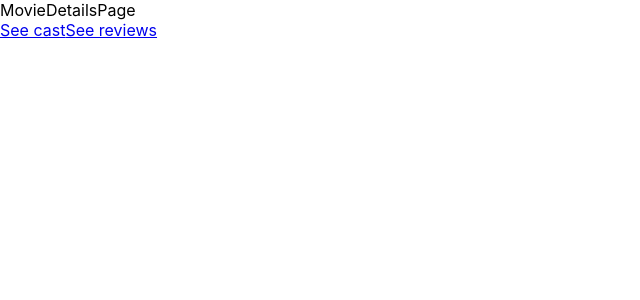
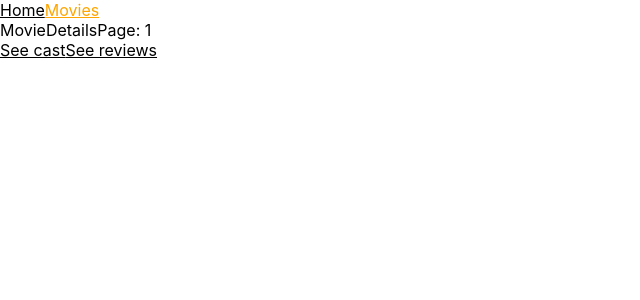
Before and after one commit to rafalszewczyk890/goit-react-hw-05-movies, a React (Create React App) app: page /movies/1 in a window 1280 px wide. Shown: the top 300 px of the page, without its empty margins (0-640 px from the left). Built offline with nearby package versions, Linux system fonts and the light colour scheme.

Commit message:
Trending movies implemented

```diff
--- a/package.json
+++ b/package.json
@@ -7,10 +7,12 @@
     "@testing-library/jest-dom": "^5.16.3",
     "@testing-library/react": "^12.1.4",
     "@testing-library/user-event": "^13.5.0",
+    "axios": "^1.3.5",
     "react": "^18.1.0",
     "react-dom": "^18.1.0",
     "react-router-dom": "^6.10.0",
     "react-scripts": "5.0.1",
+    "styled-components": "^5.3.9",
     "web-vitals": "^2.1.3"
   },
   "scripts": {
--- a/src/components/App.jsx
+++ b/src/components/App.jsx
@@ -1,20 +1,24 @@
-import { Routes, Route } from 'react-router-dom';
+import { Routes, Route, NavLink } from 'react-router-dom';
+import styled from 'styled-components';
 import { HomePage } from './pages/HomePage';
 import { MoviesPage } from './pages/MoviesPage';
 import { MovieDetailsPage } from './pages/MovieDetailsPage';
 import { NotFoundPage } from './pages/NotFoundPage';
 import { Cast } from './Cast';
 import { Reviews } from './Reviews';
+import { SharedLayout } from './SharedLayout';
 
 export const App = () => {
   return (
     <div>
       <Routes>
-        <Route path="/" element={<HomePage />} />
-        <Route path="/movies" element={<MoviesPage />} />
-        <Route path="/movies/:movieId" element={<MovieDetailsPage />}>
-          <Route path="cast" element={<Cast />} />
-          <Route path="reviews" element={<Reviews />} />
+        <Route path="/" element={<SharedLayout />}>
+          <Route index element={<HomePage />} />
+          <Route path="/movies" element={<MoviesPage />} />
+          <Route path="/movies/:movieId" element={<MovieDetailsPage />}>
+            <Route path="cast" element={<Cast />} />
+            <Route path="reviews" element={<Reviews />} />
+          </Route>
         </Route>
         <Route path="*" element={<NotFoundPage />} />
       </Routes>
--- /dev/null
+++ b/src/components/SharedLayout.jsx
@@ -0,0 +1,22 @@
+import { NavLink, Outlet } from 'react-router-dom';
+import styled from 'styled-components';
+
+const StyledNavLink = styled(NavLink)`
+  color: black;
+
+  &.active {
+    color: orange;
+  }
+`;
+
+export const SharedLayout = () => {
+  return (
+    <>
+      <nav>
+        <StyledNavLink to="/">Home</StyledNavLink>
+        <StyledNavLink to="/movies">Movies</StyledNavLink>
+      </nav>
+      <Outlet />
+    </>
+  );
+};
--- /dev/null
+++ b/src/components/Trending.jsx
@@ -0,0 +1,9 @@
+export const Trending = ({ trendingMovies }) => {
+  return (
+    <ul>
+      {trendingMovies.map(trendingMovie => (
+        <li key={trendingMovie.id}>{trendingMovie.title}</li>
+      ))}
+    </ul>
+  );
+};
--- a/src/components/pages/HomePage.jsx
+++ b/src/components/pages/HomePage.jsx
@@ -1,5 +1,25 @@
+import { Trending } from 'components/Trending';
+import { useState, useEffect } from 'react';
+import axios from 'axios';
+
 export const HomePage = () => {
-    return (
-        <div>Homepage</div>
-    )
-}
+  const API_KEY = '3734bfd99a42268714d80d895f68afb5';
+  axios.defaults.baseURL = 'https://api.themoviedb.org/3/';
+  const [trendingMovies, setTrendingMovies] = useState([]);
+
+  useEffect(() => {
+    const fetch = async () => {
+      const response = await axios.get(`trending/all/day?api_key=${API_KEY}`);
+      console.log(response.data.results);
+      setTrendingMovies(response.data.results);
+    };
+    fetch();
+  }, []);
+
+  return (
+    <>
+      <div>Homepage</div>
+      <Trending trendingMovies={trendingMovies} />
+    </>
+  );
+};
--- a/src/components/pages/MovieDetailsPage.jsx
+++ b/src/components/pages/MovieDetailsPage.jsx
@@ -1,11 +1,23 @@
-import { Link, Outlet } from 'react-router-dom';
+import { Outlet, NavLink } from 'react-router-dom';
+import { useParams } from 'react-router-dom';
+import styled from 'styled-components';
+
+const StyledNavLink = styled(NavLink)`
+  color: black;
+
+  &.active {
+    color: orange;
+  }
+`;
 
 export const MovieDetailsPage = () => {
+  const { movieId } = useParams();
+
   return (
     <>
-      <div>MovieDetailsPage</div>
-      <Link to="cast">See cast</Link>
-      <Link to="reviews">See reviews</Link>
+      <div>MovieDetailsPage: {movieId}</div>
+      <StyledNavLink to="cast">See cast</StyledNavLink>
+      <StyledNavLink to="reviews">See reviews</StyledNavLink>
       <Outlet />
     </>
   );
```
Also changed, not shown: 1 other file (tests, documents, lock files or other folders).
